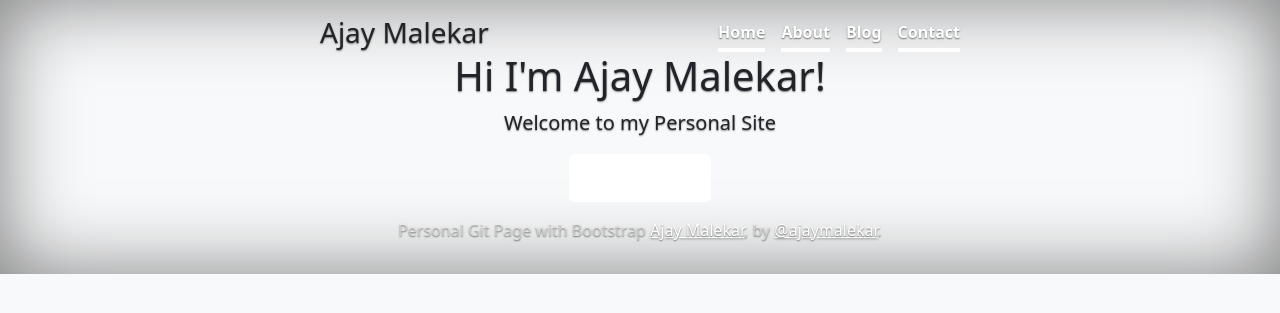
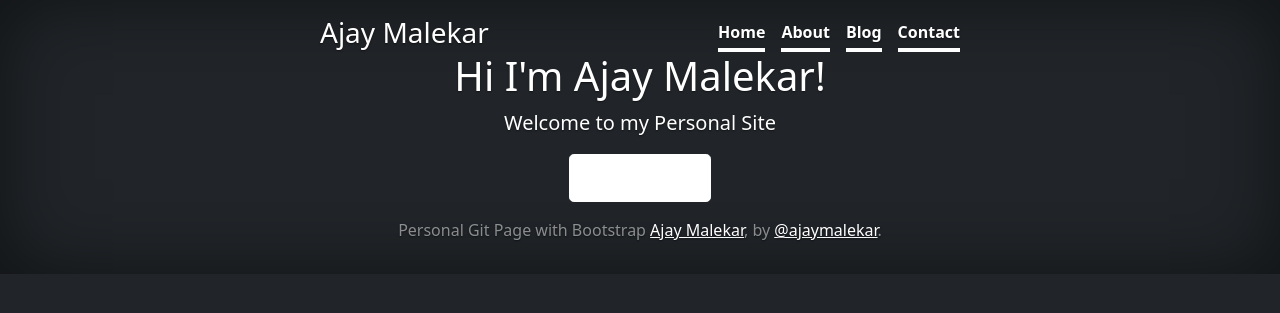
Before and after one commit to ajaymalekar/ajaymalekar.github.io, a Jekyll site: the page built from index.html, in a window 1280 px wide. Shown: the top 313 px of the page. Built offline with Jekyll 4.4.1, drawn with Linux system fonts in a browser that asks for light colours; nearby versions of some CDN libraries.

Commit message:
Update default.html

```diff
--- a/_layouts/default.html
+++ b/_layouts/default.html
@@ -8,7 +8,7 @@
     <link rel="stylesheet" href="{{ '/assets/css/main.css' | relative_url }}">
 
   </head>
-  <body class="d-flex h-100 text-center text-dark bg-light">
+  <body class="d-flex h-100 text-center text-white bg-dark">
     <div class="cover-container d-flex w-100 h-100 p-3 mx-auto flex-column">
     {% include navbar.html %}
       {% include hero.html %}
```
